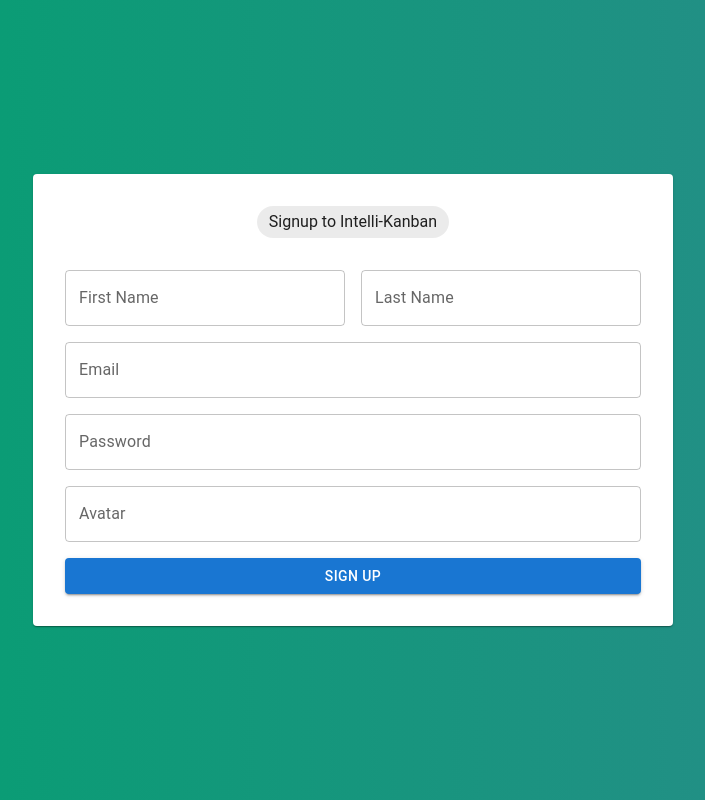
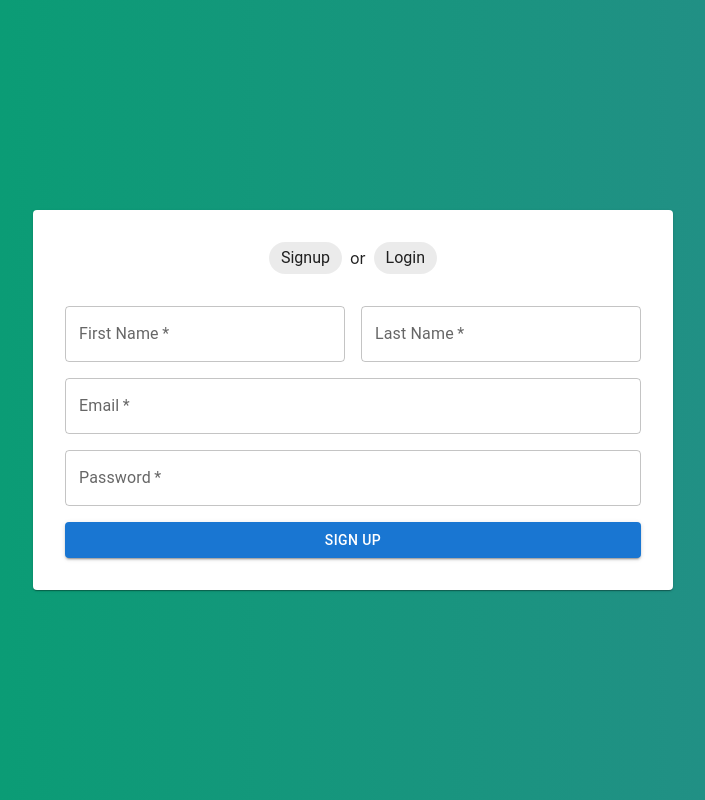
Before and after one commit to getlost01/Intelli-Kanban, a Next.js app: page /signup in a window 1280 px wide. Shown: the whole page, without its empty margins (287-992 px from the left). Built offline with nearby package versions, Linux system fonts and the light colour scheme.

Commit message:
signup page done

```diff
--- a/pages/signup.tsx
+++ b/pages/signup.tsx
@@ -1,4 +1,5 @@
 import React, { useState } from 'react';
+import { useRouter } from 'next/router';
 import {
   Container,
   Typography,
@@ -6,25 +7,28 @@
   Button,
   Card,
   Grid,
+  Link,
   Chip,
   Avatar,
 } from '@mui/material';
 
+import axios from "../src/utils/axios";
+import { ToastContainer, toast } from 'react-toastify';
+import 'react-toastify/dist/ReactToastify.css';
 interface SignupForm {
   firstName: string;
   lastName: string;
   email: string;
   password: string;
-  avatar: string;
 }
 
 const SignUpPage = () => {
+  const router = useRouter();
   const [signupForm, setSignupForm] = useState<SignupForm>({
     firstName: '',
     lastName: '',
     email: '',
     password: '',
-    avatar: '',
   });
 
   const handleSignupChange = (e: React.ChangeEvent<HTMLInputElement>) => {
@@ -35,10 +39,19 @@
     }));
   };
 
-  const handleSignupSubmit = (e: React.FormEvent) => {
+  const handleSignupSubmit = async (e: React.FormEvent) => {
     e.preventDefault();
-    console.log('Signup Form:', signupForm);
-    // Perform signup logic here
+
+    const response = await axios.post('/api/user/signup', signupForm);
+    if(response.data.error){
+      toast.error(response.data.message);
+    }else{
+      toast.success(response.data.message);
+      localStorage.setItem('userId', response.data.user.id);
+      router.push("/kanban");
+    }
+
+
   };
 
   return (
@@ -51,13 +64,22 @@
         background: "linear-gradient(to left, #2a8b8b, #02a16f)"}}
     >
     <Card sx={{ p: 4, my: 3, maxWidth: "40rem", height: "min-content"}}>
-        <Grid display={"flex"}  justifyContent={"center"}>
-            <Chip label="Signup to Intelli-Kanban" sx={{mb: 4, fontSize: "1rem"}} />
+          <Grid display={"flex"} alignItems={"center"} mb={4} justifyContent={"center"}>
+            <Link href="/signup">
+              <Chip label="Signup" sx={{ mx: 1, fontSize: "1rem", cursor: "pointer"}} />
+            </Link>
+            or
+            <Link href="/login" >
+              <Chip label="Login" sx={{ mx: 1, fontSize: "1rem", cursor: "pointer"}} />
+            </Link>
         </Grid>
+        <ToastContainer />
+
         <form onSubmit={handleSignupSubmit}>
             <Grid container spacing={2}>
             <Grid item xs={12} sm={6}>
                 <TextField
+                required = {true}
                 type="text"
                 name="firstName"
                 label="First Name"
@@ -68,6 +90,7 @@
             </Grid>
             <Grid item xs={12} sm={6}>
                 <TextField
+                required = {true}
                 type="text"
                 name="lastName"
                 label="Last Name"
@@ -78,6 +101,7 @@
             </Grid>
             <Grid item xs={12}>
                 <TextField
+                required = {true}
                 type="email"
                 name="email"
                 label="Email"
@@ -88,21 +112,12 @@
             </Grid>
             <Grid item xs={12}>
                 <TextField
+                required = {true}
                 type="password"
                 name="password"
                 label="Password"
                 fullWidth
                 value={signupForm.password}
-                onChange={handleSignupChange}
-                />
-            </Grid>
-            <Grid item xs={12}>
-                <TextField
-                type="text"
-                name="avatar"
-                label="Avatar"
-                fullWidth
-                value={signupForm.avatar}
                 onChange={handleSignupChange}
                 />
             </Grid>
```
